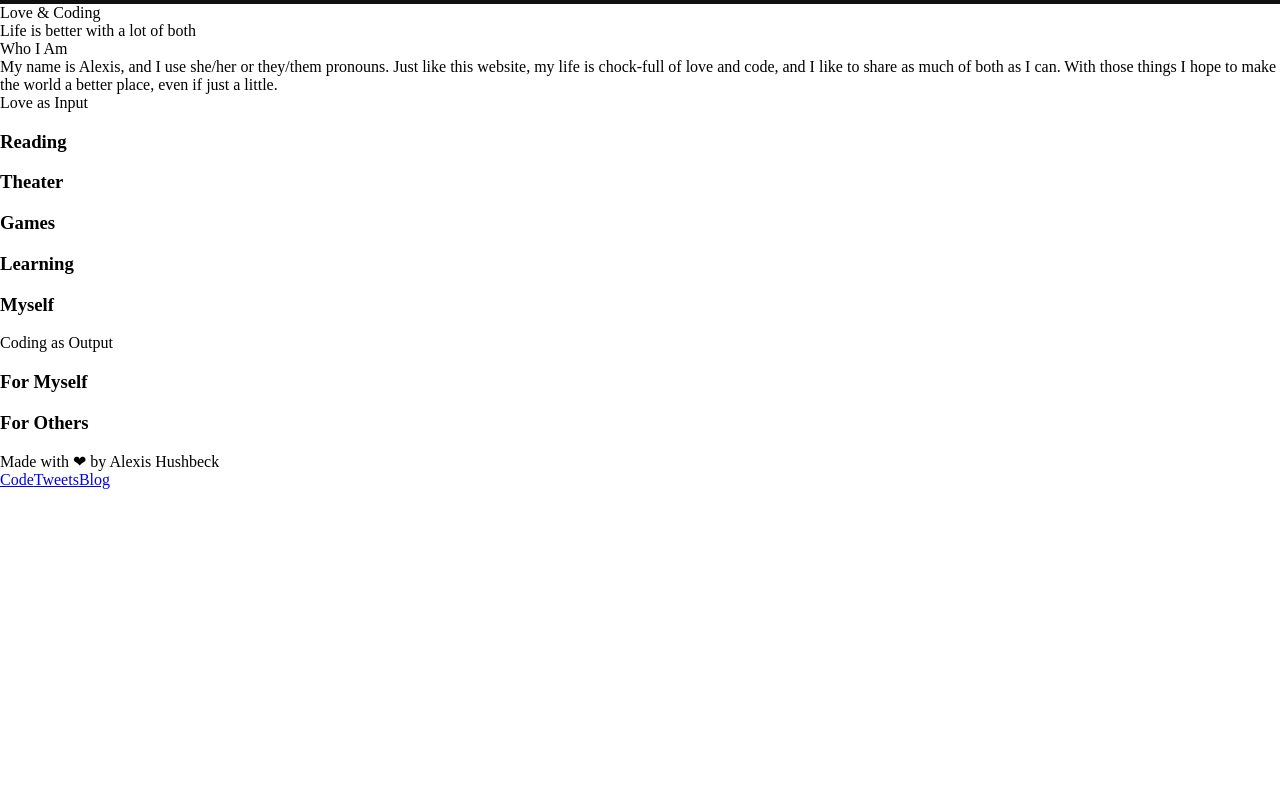
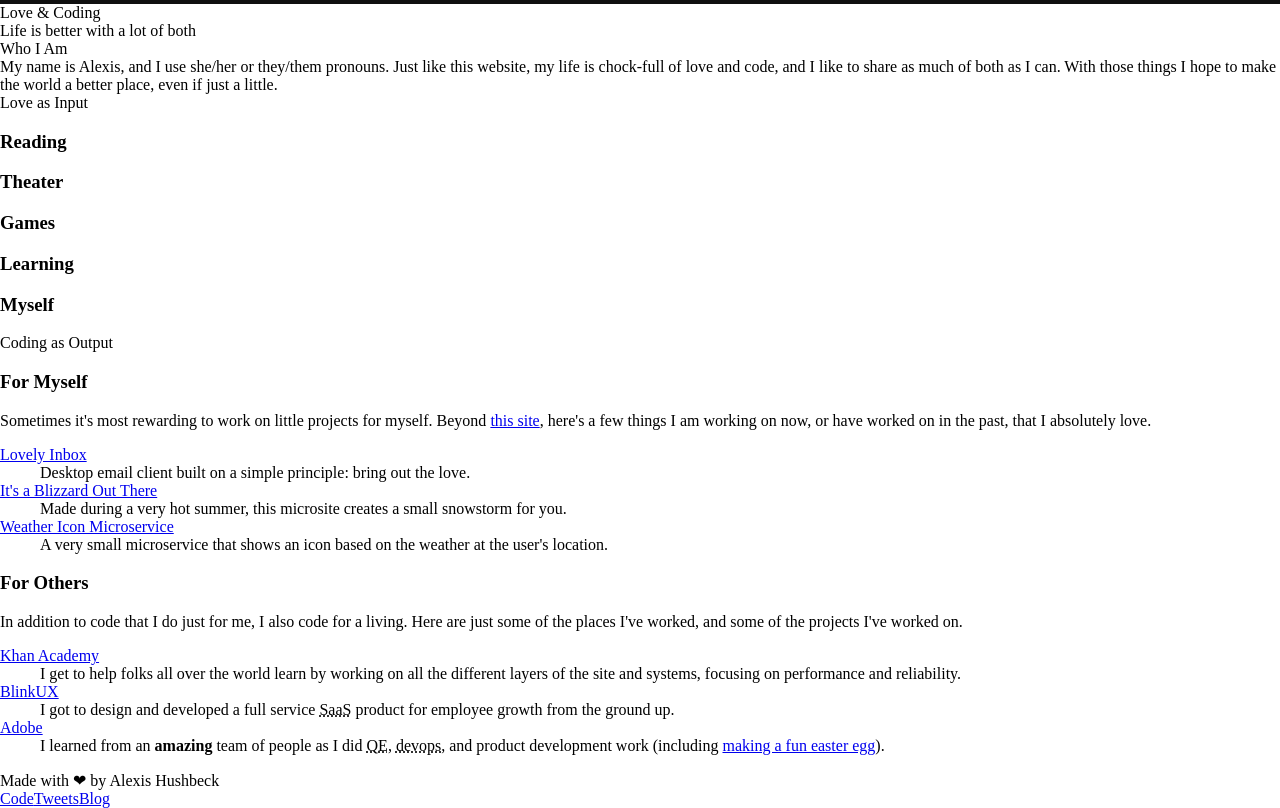
Before and after one commit to LoveAndCoding/loveandcoding.com, a website: page template.html in a window 1280 px wide. Shown: the part 63-871 px from the top of the page. Before the commit the page ends 800 px from the top, so only its background shows below. Drawn offline with Linux system fonts and the light colour scheme; a web font is replaced by a local one.

Commit message:
Write "Coding as Output" Section

```diff
--- a/template.html
+++ b/template.html
@@ -91,8 +91,91 @@
 			</section>
 			<section>
 				<h2>Coding as Output</h2>
+
 				<h3>For Myself</h3>
+				<p>
+					Sometimes it's most rewarding to work on little projects for
+					myself. Beyond
+					<a href="https://github.com/LoveAndCoding/loveandcoding.com"
+						>this site</a
+					>, here's a few things I am working on now, or have worked
+					on in the past, that I absolutely love.
+				</p>
+				<dl role="associationlist list">
+					<dt role="associationlistkey listitem">
+						<a href="https://github.com/LoveAndCoding/lovely-inbox"
+							>Lovely Inbox</a
+						>
+					</dt>
+					<dd role="associationlistvalue listitem">
+						Desktop email client built on a simple principle: bring
+						out the love.
+					</dd>
+
+					<dt role="associationlistkey listitem">
+						<a href="http://itsablizzard.com"
+							>It's a Blizzard Out There</a
+						>
+					</dt>
+					<dd role="associationlistvalue listitem">
+						Made during a very hot summer, this microsite creates a
+						small snowstorm for you.
+					</dd>
+
+					<dt role="associationlistkey listitem">
+						<a href="https://github.com/LoveAndCoding/weather-icon"
+							>Weather Icon Microservice</a
+						>
+					</dt>
+					<dd role="associationlistvalue listitem">
+						A very small microservice that shows an icon based on
+						the weather at the user's location.
+					</dd>
+				</dl>
+
 				<h3>For Others</h3>
+				<p>
+					In addition to code that I do just for me, I also code for a
+					living. Here are just some of the places I've worked, and
+					some of the projects I've worked on.
+				</p>
+				<dl role="associationlist list">
+					<dt role="associationlistkey listitem">
+						<a href="https://khanacademy.org" rel="external"
+							>Khan Academy</a
+						>
+					</dt>
+					<dd role="associationlistvalue listitem">
+						I get to help folks all over the world learn by working
+						on all the different layers of the site and systems,
+						focusing on performance and reliability.
+					</dd>
+
+					<dt role="associationlistkey listitem">
+						<a href="https://blinkux.com" rel="external">BlinkUX</a>
+					</dt>
+					<dd role="associationlistvalue listitem">
+						I got to design and developed a full service
+						<abbr title="Software as a Service">SaaS</abbr> product
+						for employee growth from the ground up.
+					</dd>
+
+					<dt role="associationlistkey listitem">
+						<a href="https://adobe.com" rel="external">Adobe</a>
+					</dt>
+					<dd role="associationlistvalue listitem">
+						I learned from an <strong>amazing</strong> team of
+						people as I did
+						<abbr title="Quality Engineering">QE</abbr>,
+						<abbr title="Developer Operations">devops</abbr>, and
+						product development work (including
+						<a
+							href="https://www.facebook.com/AdobeMuse/posts/466557103391457"
+							rel="external"
+							>making a fun easter egg</a
+						>).
+					</dd>
+				</dl>
 			</section>
 		</main>
 		<footer>
```
